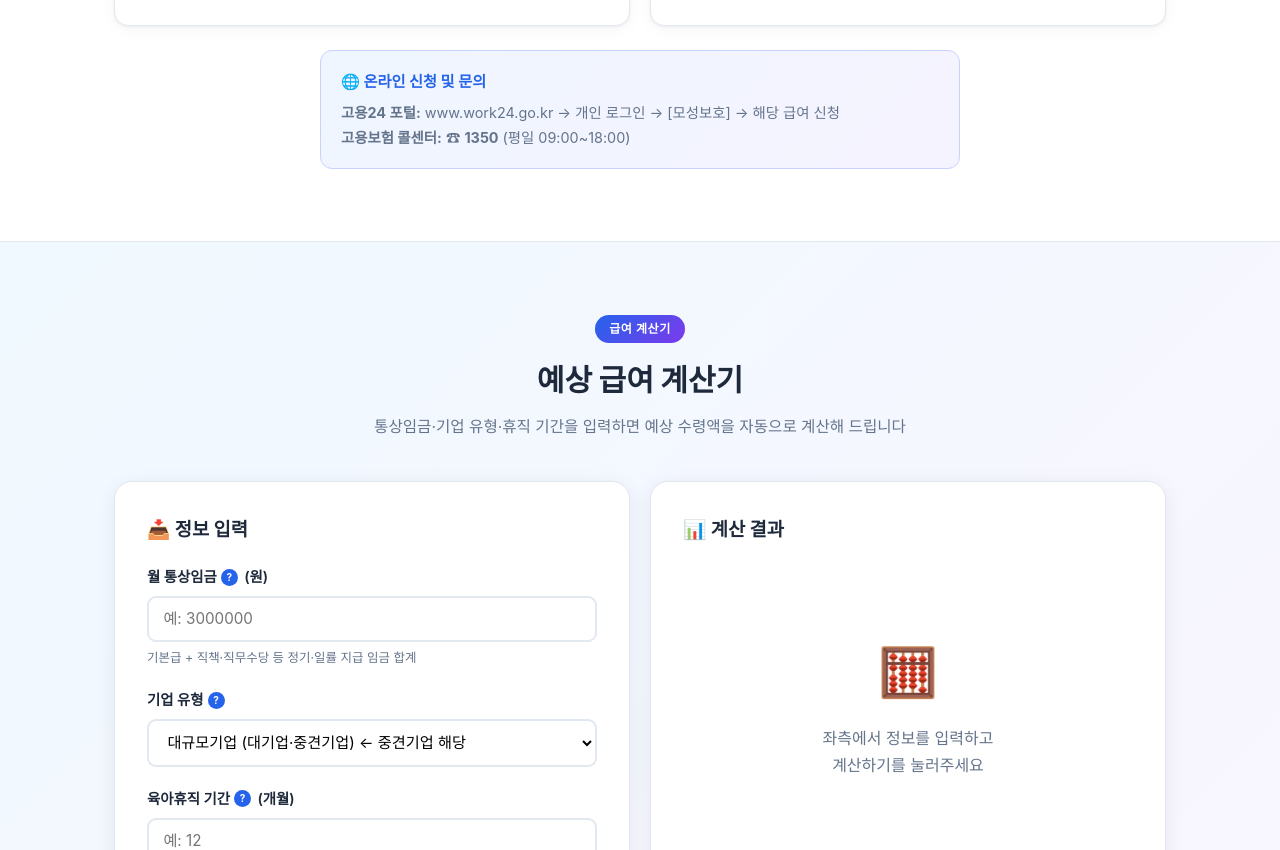
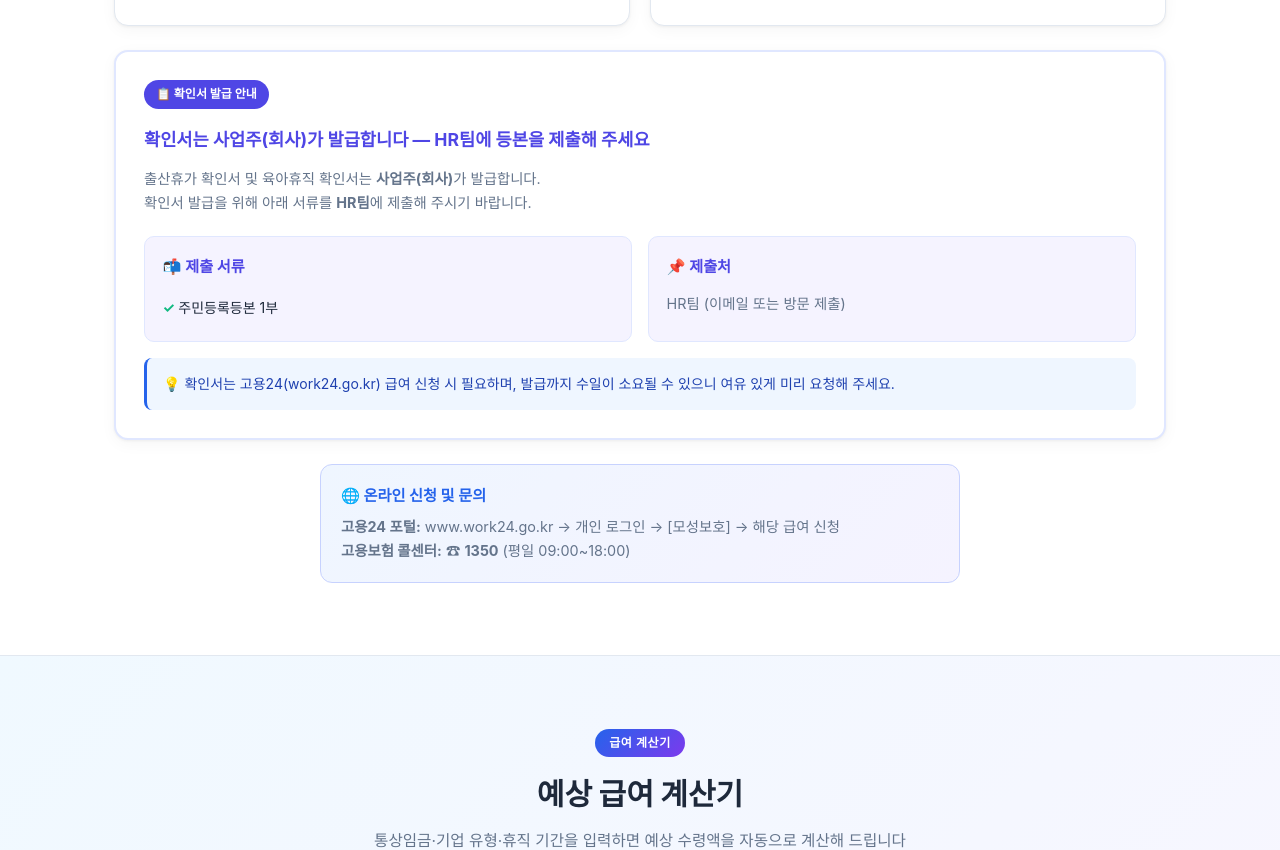
Before and after one commit to iloveu7410-png/maternity-guide, a plain HTML site: page index.html in a window 1280 px wide. Shown: the part 7996-8846 px from the top of the page. Drawn offline with Linux system fonts and the light colour scheme.

Commit message:
확인서 발급 안내 섹션 추가 - HR팀 등본 제출 안내

```diff
--- a/index.html
+++ b/index.html
@@ -830,6 +830,33 @@ footer strong{color:#93c5fd}
     </div>
 
   </div>
+
+  <!-- 확인서 발급 안내 -->
+  <div class="card" style="margin-bottom:1.5rem;border:2px solid #e0e7ff">
+    <div style="display:flex;align-items:center;gap:.5rem;margin-bottom:1rem">
+      <span style="background:#4f46e5;color:#fff;font-size:.75rem;font-weight:700;padding:.25rem .75rem;border-radius:99px">📋 확인서 발급 안내</span>
+    </div>
+    <h3 style="color:#4f46e5;margin-bottom:.75rem">확인서는 사업주(회사)가 발급합니다 — HR팀에 등본을 제출해 주세요</h3>
+    <p style="color:var(--muted);font-size:.9rem;margin-bottom:1.25rem">
+      출산휴가 확인서 및 육아휴직 확인서는 <strong>사업주(회사)</strong>가 발급합니다.<br>
+      확인서 발급을 위해 아래 서류를 <strong>HR팀</strong>에 제출해 주시기 바랍니다.
+    </p>
+    <div class="grid2" style="gap:1rem;margin-bottom:1rem">
+      <div style="background:#f5f3ff;border-radius:10px;padding:1.1rem;border:1px solid #e0e7ff">
+        <div style="font-weight:700;font-size:.95rem;color:#4f46e5;margin-bottom:.75rem">📬 제출 서류</div>
+        <ul class="chk">
+          <li>주민등록등본 1부</li>
+        </ul>
+      </div>
+      <div style="background:#f5f3ff;border-radius:10px;padding:1.1rem;border:1px solid #e0e7ff">
+        <div style="font-weight:700;font-size:.95rem;color:#4f46e5;margin-bottom:.75rem">📌 제출처</div>
+        <p style="font-size:.9rem;color:var(--muted)">HR팀 (이메일 또는 방문 제출)</p>
+      </div>
+    </div>
+    <div class="alert alert-info">
+      💡 확인서는 고용24(work24.go.kr) 급여 신청 시 필요하며, 발급까지 수일이 소요될 수 있으니 여유 있게 미리 요청해 주세요.
+    </div>
+  </div>
   <div class="hl-box" style="max-width:640px;margin:0 auto;text-align:left">
     <h4>🌐 온라인 신청 및 문의</h4>
     <p style="color:var(--muted);font-size:.9rem">
```
